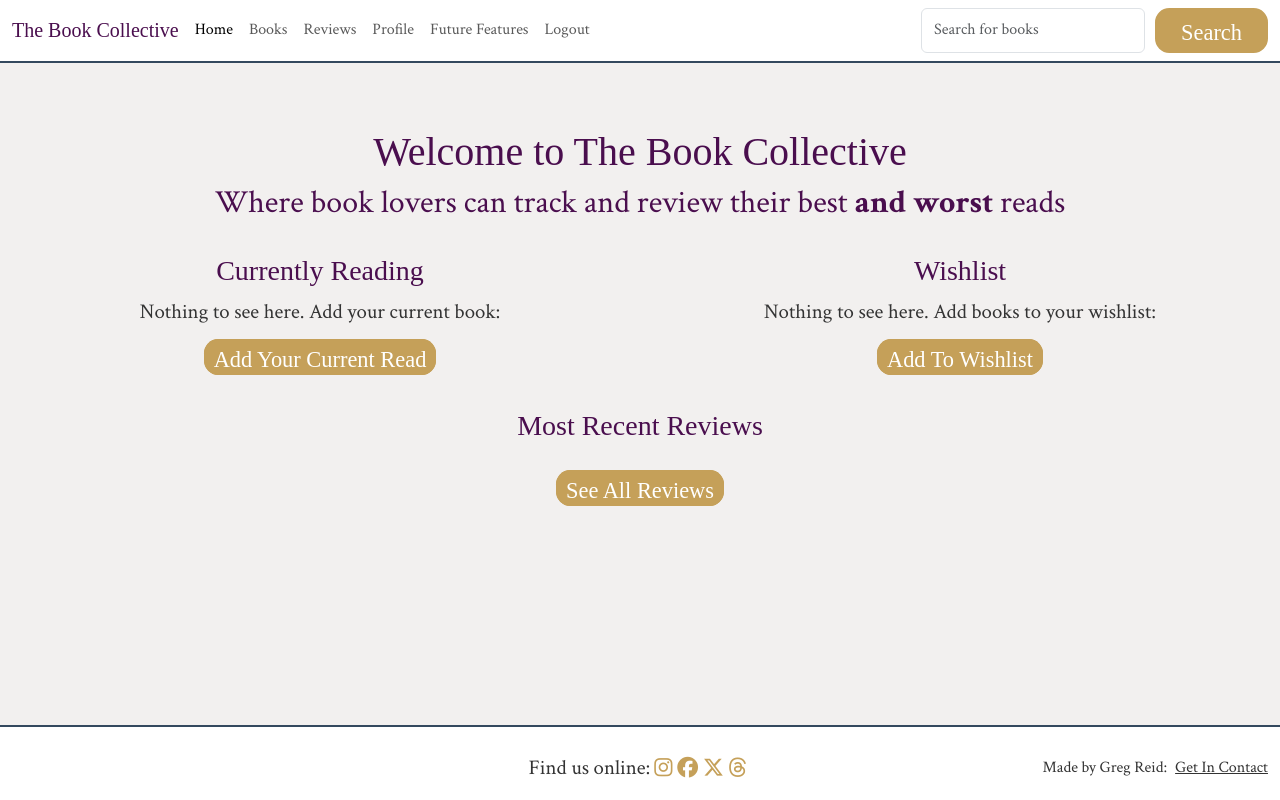
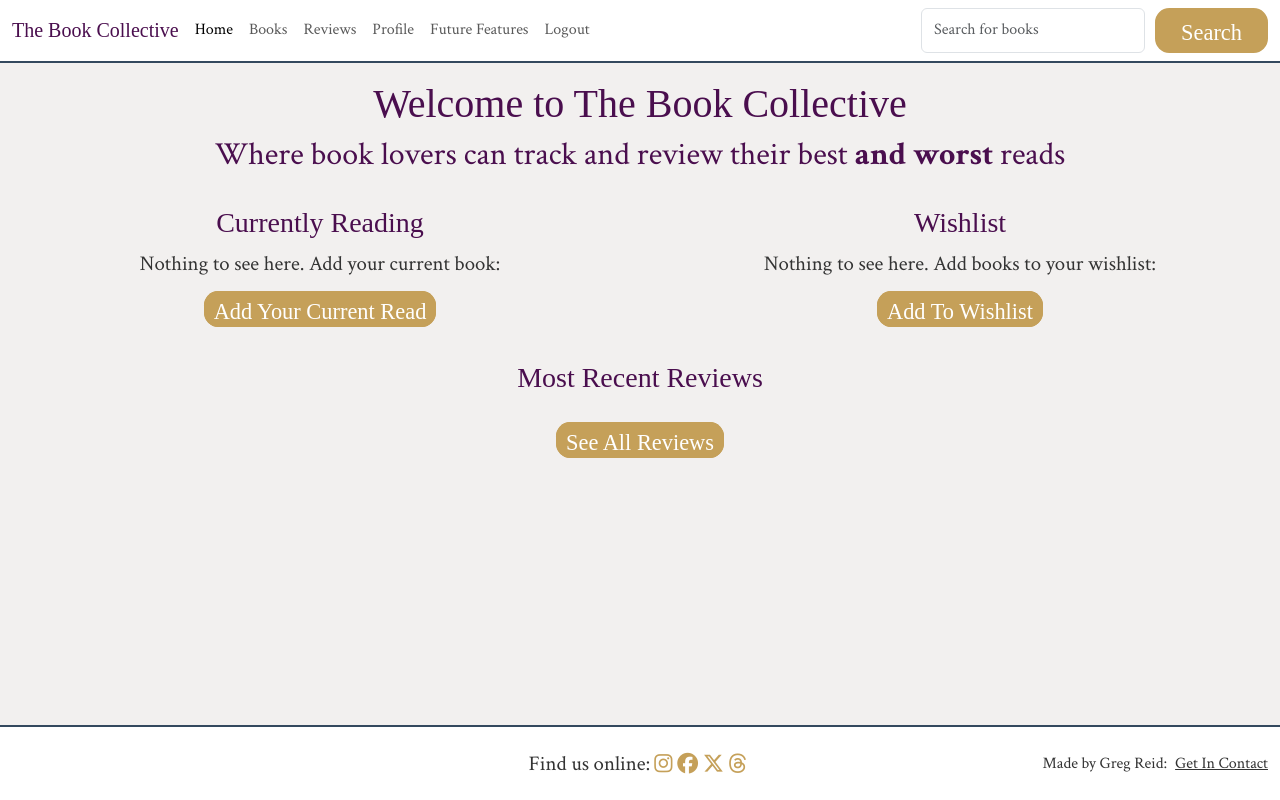
Before and after one commit to Greggy1234/The-Book-Collective, a Django app: page / in a window 1280 px wide. Run offline with Django 5.2, Linux system fonts and the light colour scheme; the visitor is signed in with stand-in values (Sample User, id 1); data comes from the database, SQL or seed files in the repository; data that the repository does not hold is empty; some libraries are stand-ins or nearby versions; some web fonts are replaced.

Commit message:
Fix padding across all of the HTML pages

```diff
--- a/book/templates/book/add-book.html
+++ b/book/templates/book/add-book.html
@@ -4,7 +4,7 @@
 
 {% block content %}
 <!-- add-book.hmtl code starts here -->
-<div class="py-2 text-center">
+<div class="pb-2 text-center">
     <h1>Add a book</h1>
     <h2>Add a book so you can keep track</h2>
 </div>
--- a/book/templates/book/book-detail.html
+++ b/book/templates/book/book-detail.html
@@ -4,7 +4,7 @@
 
 {% block content %}
 <!-- book-detail.hmtl code starts here -->
-<div class="py-2 text-center">
+<div class="pb-2 text-center">
     <h1>{{ book.title }}</h1>
 </div>
 <!-- Book detail -->
--- a/book/templates/book/books.html
+++ b/book/templates/book/books.html
@@ -3,7 +3,7 @@
 
 {% block content %}
 <!-- books.html content starts here -->
-<div class="py-2 text-center">
+<div class="pb-2 text-center">
     <h1>Books</h1>
     <h2>Find your book, track your reading, then write a review!</h2>
     <p>If you don't find your book in the list below, you can add a new book here:</p>
--- a/book/templates/book/search.html
+++ b/book/templates/book/search.html
@@ -3,7 +3,7 @@
 
 {% block content %}
 <!-- search.html content starts here -->
-<div class="py-2 text-center">
+<div class="pb-2 text-center">
     <h1>Results for {{ request.GET.q }}</h1>
 </div>
 {% if book_search %}
--- a/features/templates/features/features.html
+++ b/features/templates/features/features.html
@@ -4,7 +4,7 @@
 
 {% block content %}
 <!-- features.html content starts here -->
-<div class="py-2 text-center">
+<div class="pb-2 text-center">
     <h1>Future Features</h1>
     <h2 class="mb-4">Take a look at what's going to be implemented in the future</h2>
 </div>
--- a/reviews/templates/review/all-reviews.html
+++ b/reviews/templates/review/all-reviews.html
@@ -3,7 +3,7 @@
 
 {% block content %}
 <!-- all-reviews.html content starts here -->
-<div class="py-2 text-center">
+<div class="pb-2 text-center">
     <h1>Reviews</h1>
     <h2>See all the reviews from other users who look to read</h2>
 </div>
--- a/reviews/templates/review/index.html
+++ b/reviews/templates/review/index.html
@@ -3,7 +3,7 @@
 
 {% block content %}
 <!-- index.html content starts here -->
-<div class="py-2 text-center">
+<div class="pb-2 text-center">
     <h1>Welcome to The Book Collective</h1>
     <h2>Where book lovers can track and review their best <span class="bold">and worst </span>reads</h2>
 </div>
--- a/reviews/templates/review/review-detail.html
+++ b/reviews/templates/review/review-detail.html
@@ -4,7 +4,7 @@
 
 {% block content %}
 <!-- reviews-details.html code starts here -->
-<div class="py-2 text-center">
+<div class="pb-2 text-center">
     <h1>Review of {{ review.object.title }}</h1>
     <h2>Written by <a href="{% url 'profile_page' username=review.author.username %}" class="header-link-text">
             {{ review.author }}</a></h2>
--- a/static/css/style.css
+++ b/static/css/style.css
@@ -64,7 +64,7 @@ body,
 }
 
 main {
-    padding-top: 60px;
+    padding-top: 20px;
 }
 
 .message-margin {
--- a/status/templates/status/book-read.html
+++ b/status/templates/status/book-read.html
@@ -3,7 +3,7 @@
 
 {% block content %}
 <!-- books-read.html code starts here -->
-<div class="py-2 text-center">
+<div class="pb-2 text-center">
     <h1>{{ user.username }}'s Read Books</h1>
     <h2>Explore your completed reads</h2>
 </div>
--- a/status/templates/status/profile.html
+++ b/status/templates/status/profile.html
@@ -3,7 +3,7 @@
 
 {% block content %}
 <!-- profile.html code starts here -->
-<div class="py-2 text-center">
+<div class="pb-2 text-center">
     <h1>{{ user.username }}'s Profile</h1>
 </div>
 <!-- Stat boxes-->
--- a/status/templates/status/wishlist.html
+++ b/status/templates/status/wishlist.html
@@ -3,7 +3,7 @@
 
 {% block content %}
 <!-- books-wishlist.html code starts here -->
-<div class="py-2 text-center">
+<div class="pb-2 text-center">
     <h1>{{ user.username }}'s Wishlist</h1>
     <h2>All the books you're excited to read!</h2>
 </div>
--- a/templates/base.html
+++ b/templates/base.html
@@ -109,7 +109,7 @@
         {% endblock content %}
     </main>
 
-    <footer class="text-center d-flex align-items-center white-background">
+    <footer class="text-center d-flex align-items-center white-background pb-2">
         <div class="container-fluid">
             <div class="row">
                 <div class="col-12 col-md-4 pt-2 offset-md-4">
```
